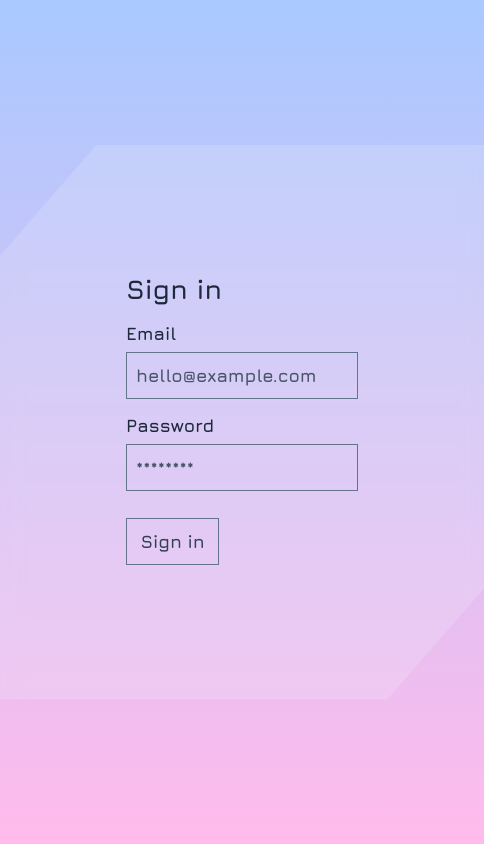
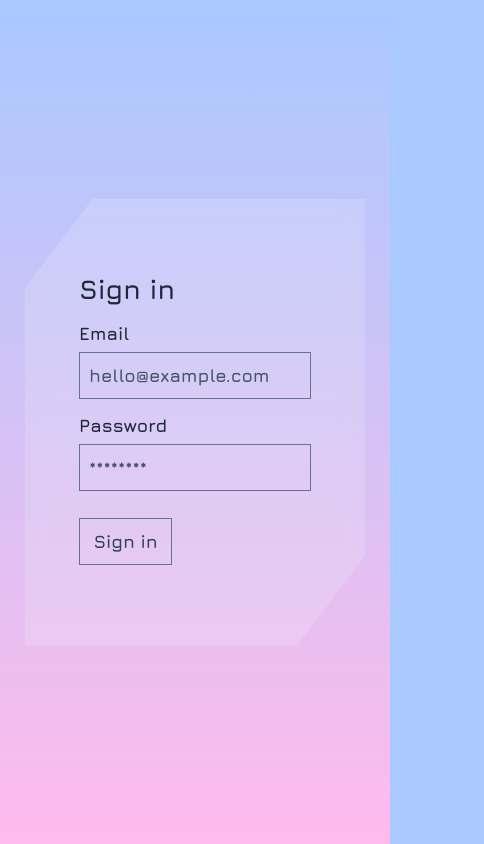
Before and after one commit to tatarianBarbarian/fancy-auth, a React (Vite) app: page / in a window 390 px wide. Shown: the whole page, 484 px wide, since content can reach past the window. Built offline with nearby package versions, Linux system fonts and the light colour scheme; the HTML template or start-up script is replaced by a standard one.

Commit message:
Moble paddings for form

```diff
--- a/src/App.jsx
+++ b/src/App.jsx
@@ -96,7 +96,7 @@ const authInitialValues = {
 
 const authFormClasses = clsx(
   'inline-block',
-  'p-28',
+  'sm:p-28 px-12 py-16',
   'backdrop-blur-[10px]',
   'bg-slate-100/20',
   'backdrop:blur-[10px]',
```
